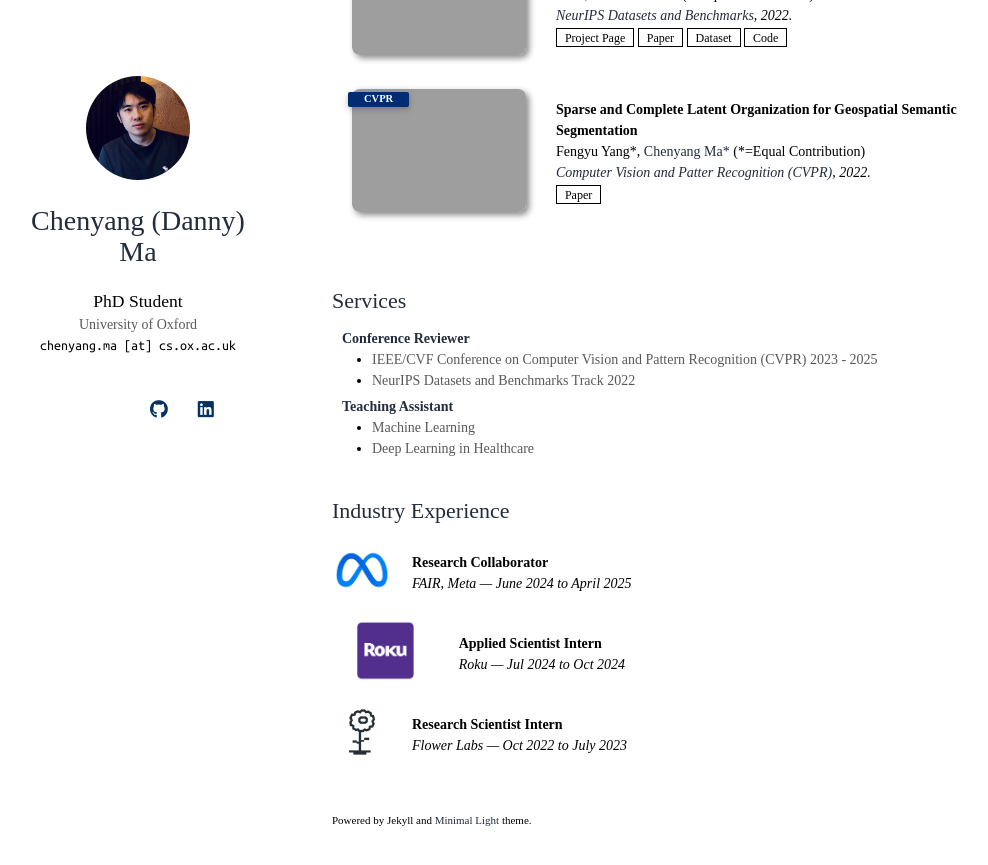
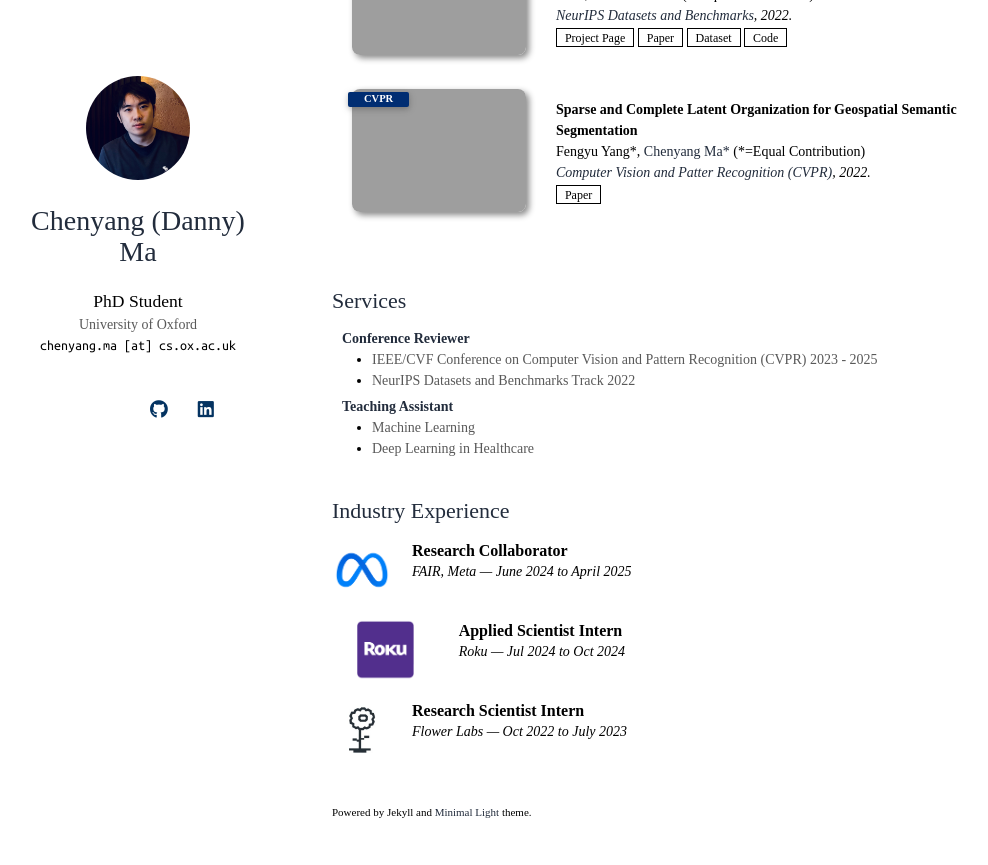
Before and after one commit to dannymcy/dannymcy.github.io, a Jekyll site: the page built from index.md, in a window 1280 px wide and 900 px high, scrolled down 1507 px. Shown: the top 865 px of the window, without its empty margins (138-1126 px from the left). Built offline with Jekyll 4.4.1, drawn with Linux system fonts in a browser that asks for light colours; nearby versions of some CDN libraries; a style sheet for code colours, icons or effects is not loaded; our own code applies the rules of GitHub Pages for plain Markdown files; grey boxes are pictures that could not be loaded.

Commit message:
Make changes.

```diff
--- a/_includes/industry.md
+++ b/_includes/industry.md
@@ -5,35 +5,29 @@
     <li>
 
       <!-- Meta FAIR -->
-      <div class="pub-row" style="display: flex; align-items: center; margin-bottom: 15px;">
-        <div style="margin-right: 20px;">
-          <img src="assets/img/company_logos/meta.png" style="max-height: 60px; max-width: 150px; object-fit: contain;">
-        </div>
-        <div>
-          <div class="title">Research Collaborator</div>
-          <div class="periodical"><em>FAIR, Meta — June 2024 to April 2025</em></div>
+      <div class="pub-row" style="display: flex; gap: 20px; margin-bottom: 20px; align-items: flex-start;">
+        <img src="assets/img/company_logos/meta.png" style="height: 60px; width: auto;">
+        <div style="line-height: 1.4;">
+          <div style="font-weight: bold; font-size: 16px;">Research Collaborator</div>
+          <div style="font-style: italic;">FAIR, Meta — June 2024 to April 2025</div>
         </div>
       </div>
 
       <!-- Roku -->
-      <div class="pub-row" style="display: flex; align-items: center; margin-bottom: 15px;">
-        <div style="margin-right: 20px;">
-          <img src="assets/img/company_logos/roku.png" style="max-height: 60px; max-width: 150px; object-fit: contain;">
-        </div>
-        <div>
-          <div class="title">Applied Scientist Intern</div>
-          <div class="periodical"><em>Roku — Jul 2024 to Oct 2024</em></div>
+      <div class="pub-row" style="display: flex; gap: 20px; margin-bottom: 20px; align-items: flex-start;">
+        <img src="assets/img/company_logos/roku.png" style="height: 60px; width: auto;">
+        <div style="line-height: 1.4;">
+          <div style="font-weight: bold; font-size: 16px;">Applied Scientist Intern</div>
+          <div style="font-style: italic;">Roku — Jul 2024 to Oct 2024</div>
         </div>
       </div>
 
       <!-- Flower Labs -->
-      <div class="pub-row" style="display: flex; align-items: center; margin-bottom: 15px;">
-        <div style="margin-right: 20px;">
-          <img src="assets/img/company_logos/flower.jpg" style="max-height: 60px; max-width: 150px; object-fit: contain;">
-        </div>
-        <div>
-          <div class="title">Research Scientist Intern</div>
-          <div class="periodical"><em>Flower Labs — Oct 2022 to July 2023</em></div>
+      <div class="pub-row" style="display: flex; gap: 20px; margin-bottom: 20px; align-items: flex-start;">
+        <img src="assets/img/company_logos/flower.jpg" style="height: 60px; width: auto;">
+        <div style="line-height: 1.4;">
+          <div style="font-weight: bold; font-size: 16px;">Research Scientist Intern</div>
+          <div style="font-style: italic;">Flower Labs — Oct 2022 to July 2023</div>
         </div>
       </div>
 
```
